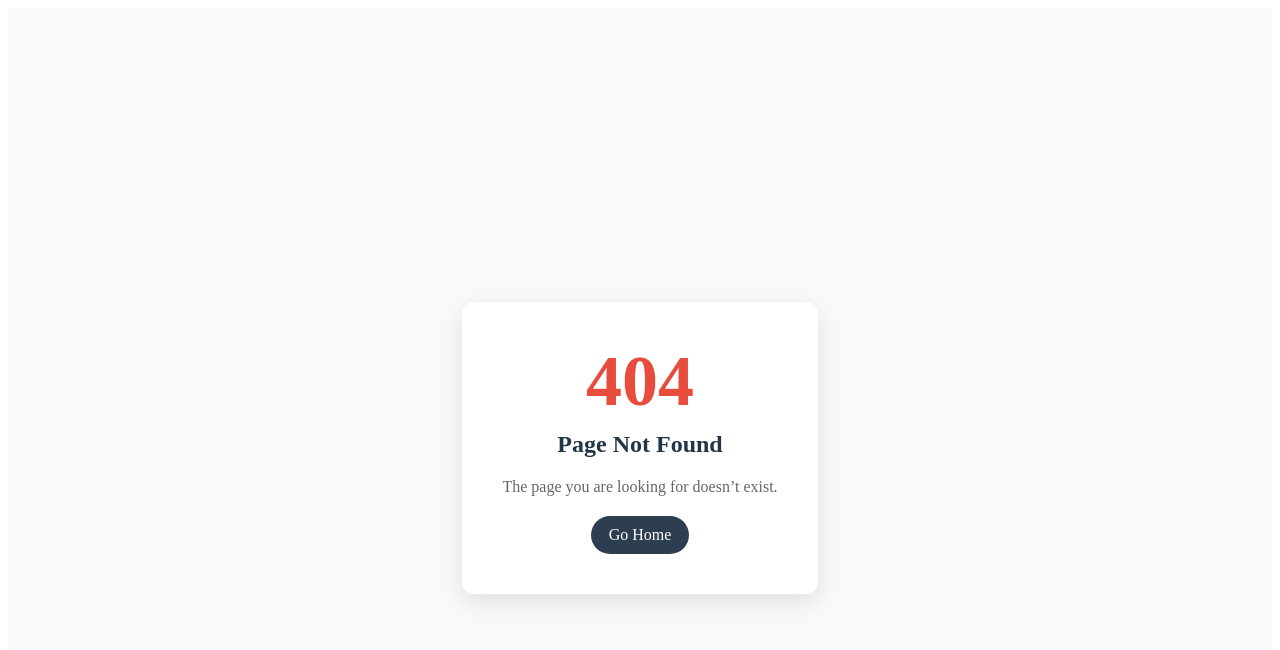
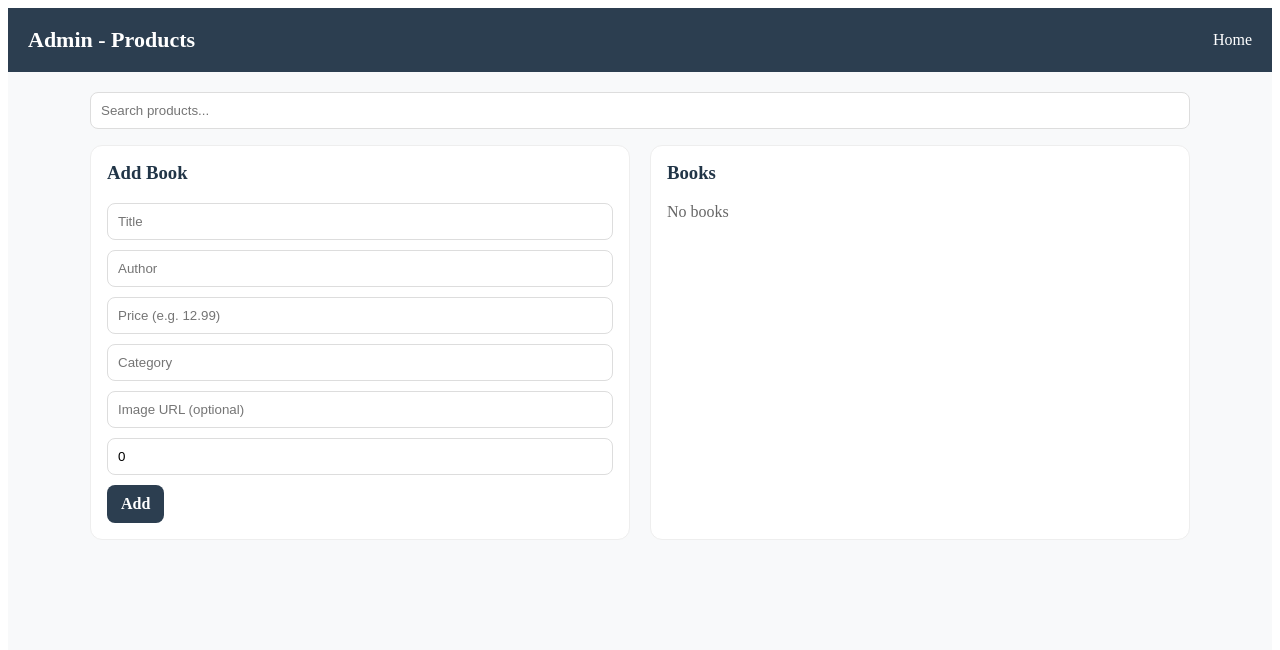
Before and after one commit to dondanu/Thamili-Book-Haven, a React (Vite) app in the folder Thamili/book-shop/: page /admin in a window 1280 px wide. Before the commit this address had no page. Shown: the top 650 px of the page. Built offline with nearby package versions, Linux system fonts and the light colour scheme.

Commit message:
update admin

```diff
--- /dev/null
+++ b/Thamili/book-shop/src/Admin.jsx
@@ -0,0 +1,92 @@
+import React, { useMemo, useState } from 'react';
+import { Link } from 'react-router-dom';
+import { useBooks } from './BooksStore';
+
+const emptyForm = { id: null, title: '', author: '', price: '', category: '', image: '', stock: 0 };
+
+const Admin = () => {
+	const { books, addBook, updateBook, deleteBook } = useBooks();
+	const [query, setQuery] = useState('');
+	const [editing, setEditing] = useState(null);
+	const [form, setForm] = useState(emptyForm);
+	const [error, setError] = useState('');
+
+	const filtered = useMemo(() => {
+		const q = query.toLowerCase();
+		return books.filter(b => [b.title, b.author, b.category].join(' ').toLowerCase().includes(q));
+	}, [books, query]);
+
+	const submit = () => {
+		setError('');
+		if (!form.title.trim()) return setError('Title is required');
+		if (!form.author.trim()) return setError('Author is required');
+		const priceNum = Number(String(form.price).replace(/[^0-9.]/g, ''));
+		if (Number.isNaN(priceNum) || priceNum < 0) return setError('Price must be a positive number');
+		const payload = { ...form, price: `$${priceNum.toFixed(2)}` };
+		if (editing) {
+			updateBook(payload);
+		} else {
+			addBook(payload);
+		}
+		setForm(emptyForm);
+		setEditing(null);
+	};
+
+	const startEdit = (b) => { setEditing(b.id); setForm(b); };
+	const cancelEdit = () => { setEditing(null); setForm(emptyForm); setError(''); };
+
+	return (
+		<div style={{ minHeight: '100vh', background: '#f8f9fa' }}>
+			<header style={{ display: 'flex', justifyContent: 'space-between', alignItems: 'center', padding: 20, background: '#2c3e50', color: 'white' }}>
+				<h1 style={{ margin: 0, fontSize: 22 }}>Admin - Products</h1>
+				<nav style={{ display: 'flex', gap: 12 }}>
+					<Link to="/" style={{ color: 'white', textDecoration: 'none' }}>Home</Link>
+				</nav>
+			</header>
+
+			<div style={{ maxWidth: 1100, margin: '0 auto', padding: 20 }}>
+				<div style={{ display: 'flex', gap: 10, marginBottom: 16 }}>
+					<input value={query} onChange={(e) => setQuery(e.target.value)} placeholder="Search products..." style={{ flex: 1, padding: 10, borderRadius: 8, border: '1px solid #ddd' }} />
+				</div>
+
+				<div style={{ display: 'grid', gridTemplateColumns: '1fr 1fr', gap: 20 }}>
+					<div style={{ background: 'white', border: '1px solid #eee', borderRadius: 12, padding: 16 }}>
+						<h3 style={{ marginTop: 0 }}>{editing ? 'Edit Book' : 'Add Book'}</h3>
+						{error && <div style={{ color: '#e74c3c', marginBottom: 10 }}>{error}</div>}
+						<div style={{ display: 'grid', gap: 10 }}>
+							<input value={form.title} onChange={(e) => setForm({ ...form, title: e.target.value })} placeholder="Title" style={{ padding: 10, borderRadius: 8, border: '1px solid #ddd' }} />
+							<input value={form.author} onChange={(e) => setForm({ ...form, author: e.target.value })} placeholder="Author" style={{ padding: 10, borderRadius: 8, border: '1px solid #ddd' }} />
+							<input value={form.price} onChange={(e) => setForm({ ...form, price: e.target.value })} placeholder="Price (e.g. 12.99)" style={{ padding: 10, borderRadius: 8, border: '1px solid #ddd' }} />
+							<input value={form.category} onChange={(e) => setForm({ ...form, category: e.target.value })} placeholder="Category" style={{ padding: 10, borderRadius: 8, border: '1px solid #ddd' }} />
+							<input value={form.image} onChange={(e) => setForm({ ...form, image: e.target.value })} placeholder="Image URL (optional)" style={{ padding: 10, borderRadius: 8, border: '1px solid #ddd' }} />
+							<input type="number" value={form.stock} onChange={(e) => setForm({ ...form, stock: Number(e.target.value) })} placeholder="Stock" style={{ padding: 10, borderRadius: 8, border: '1px solid #ddd' }} />
+							<div style={{ display: 'flex', gap: 10 }}>
+								<button onClick={submit} style={{ padding: '10px 14px', borderRadius: 8, border: 'none', background: '#2c3e50', color: 'white', fontWeight: 'bold', cursor: 'pointer' }}>{editing ? 'Update' : 'Add'}</button>
+								{editing && <button onClick={cancelEdit} style={{ padding: '10px 14px', borderRadius: 8, border: '1px solid #ddd', background: 'white', cursor: 'pointer' }}>Cancel</button>}
+							</div>
+						</div>
+					</div>
+
+					<div style={{ background: 'white', border: '1px solid #eee', borderRadius: 12, padding: 16 }}>
+						<h3 style={{ marginTop: 0 }}>Books</h3>
+						<div style={{ display: 'grid', gap: 10 }}>
+							{filtered.length === 0 && <div style={{ color: '#666' }}>No books</div>}
+							{filtered.map((b) => (
+								<div key={b.id} style={{ display: 'grid', gridTemplateColumns: '1fr auto auto', gap: 10, alignItems: 'center', borderBottom: '1px solid #eee', paddingBottom: 10 }}>
+									<div>
+										<div style={{ fontWeight: 'bold' }}>{b.title}</div>
+										<div style={{ color: '#666', fontSize: 13 }}>{b.author} • {b.category} • {b.price}</div>
+									</div>
+									<button onClick={() => startEdit(b)} style={{ padding: '6px 10px', borderRadius: 8, border: '1px solid #ddd', background: 'white', cursor: 'pointer' }}>Edit</button>
+									<button onClick={() => deleteBook(b.id)} style={{ padding: '6px 10px', borderRadius: 8, border: '1px solid #e74c3c', color: '#e74c3c', background: 'white', cursor: 'pointer' }}>Delete</button>
+								</div>
+							))}
+						</div>
+					</div>
+				</div>
+			</div>
+		</div>
+	);
+};
+
+export default Admin;
--- a/Thamili/book-shop/src/App.jsx
+++ b/Thamili/book-shop/src/App.jsx
@@ -13,6 +13,8 @@ import NewArrivals from './NewArrivals';
 import Bestsellers from './Bestsellers';
 import Cart, { CartProvider } from './Cart';
 import Wishlist, { WishlistProvider } from './Wishlist';
+import { BooksProvider } from './BooksStore';
+import Admin from './Admin';
 import BookDetails from './BookDetails';
 import Checkout from './Checkout';
 import UserProfile from './UserProfile';
@@ -24,8 +26,9 @@ import NotFound from './NotFound';
 
 function App() {
   return (
-    <WishlistProvider>
-      <CartProvider>
+    <BooksProvider>
+      <WishlistProvider>
+        <CartProvider>
         <Router>
           <Routes>
           <Route path="/" element={<Home />} />
@@ -47,12 +50,14 @@ function App() {
             <Route path="/search" element={<SearchResults />} />
             <Route path="/orders" element={<Orders />} />
             <Route path="/wishlist" element={<Wishlist />} />
+            <Route path="/admin" element={<Admin />} />
             <Route path="/search-test" element={<SearchTest />} />
           <Route path="*" element={<NotFound />} />
           </Routes>
         </Router>
-      </CartProvider>
-    </WishlistProvider>
+        </CartProvider>
+      </WishlistProvider>
+    </BooksProvider>
   );
 }
 
```
